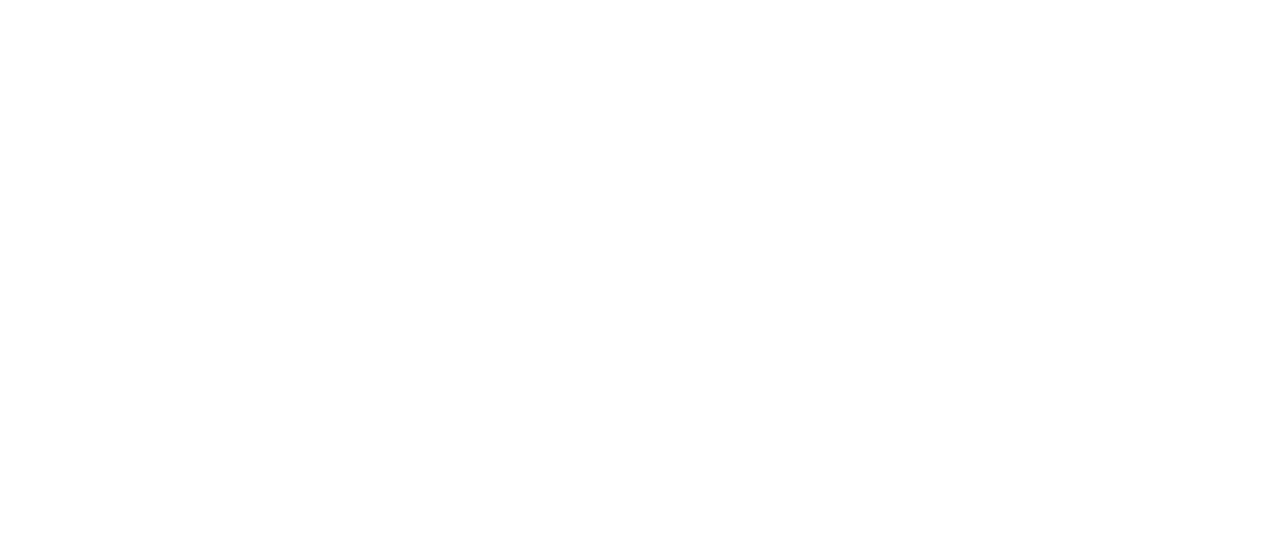
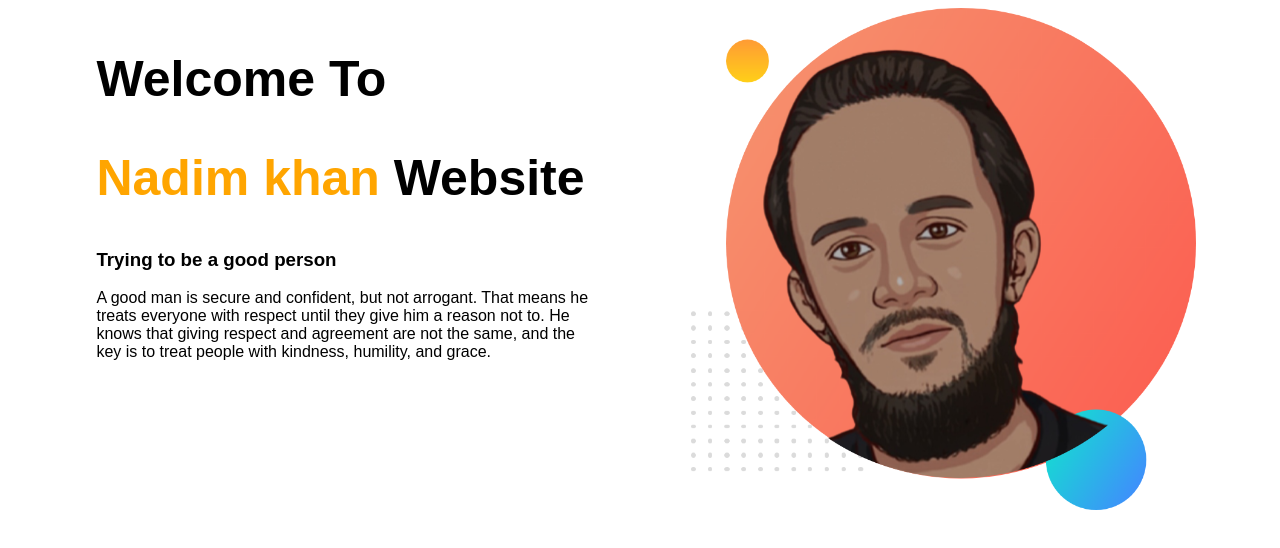
Before and after one commit to Md-Nadim/web-portfolio1, a plain HTML site: page index.html in a window 1280 px wide. Drawn offline with Linux system fonts and the light colour scheme.

Commit message:
1st-section-code

```diff
--- a/index.html
+++ b/index.html
@@ -4,9 +4,22 @@
     <meta charset="UTF-8">
     <meta http-equiv="X-UA-Compatible" content="IE=edge">
     <meta name="viewport" content="width=device-width, initial-scale=1.0">
-    <title>web-portfolio</title>
+    <title>Nadim Web Developer</title>
+    <link rel="preconnect" href="https://fonts.gstatic.com">
+    <link rel="stylesheet" href="style.css">
 </head>
 <body>
+    <section>
+       <div class="half-width">
+            <h1>Welcome To</h1>
+            <h1><span class="name-highlitgh">Nadim khan</span> Website</h1>
+            <h3>Trying to be a good person</h3>
+            <p>A good man is secure and confident, but not arrogant. That means he treats everyone with respect until they give him a reason not to. He knows that giving respect and agreement are not the same, and the key is to treat people with kindness, humility, and grace.</p>
+       </div>
+       <div class="half-width">
+           <img src="images/profile1.png" alt="">
+       </div>
 
+    </section>
 </body>
 </html>
--- /dev/null
+++ b/style.css
@@ -0,0 +1,18 @@
+body{
+    font-family: 'Poppins', sans-serif;
+}
+h1{
+    font-size: 50px;
+}
+.name-highlitgh{
+    color: orange;
+}
+.half-width{
+    width: 40%;
+    float: left;
+    margin-left: 5%;
+    padding-left: 2%;
+}
+.half-width img{
+    width: 100%;
+}
```
Also changed, not shown: images/my-bg2.png (deleted), images/profile.png (added), images/profile1.png (added), images/profile2.png (added).
